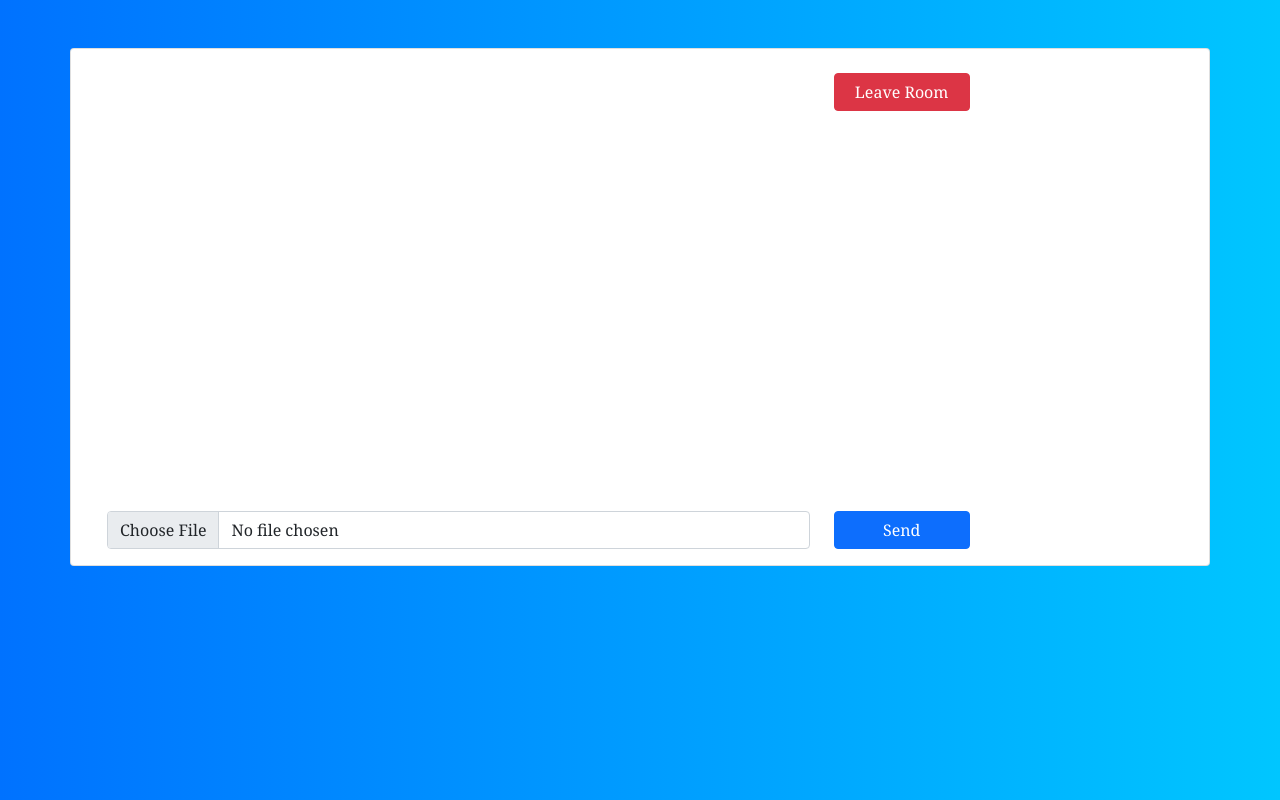
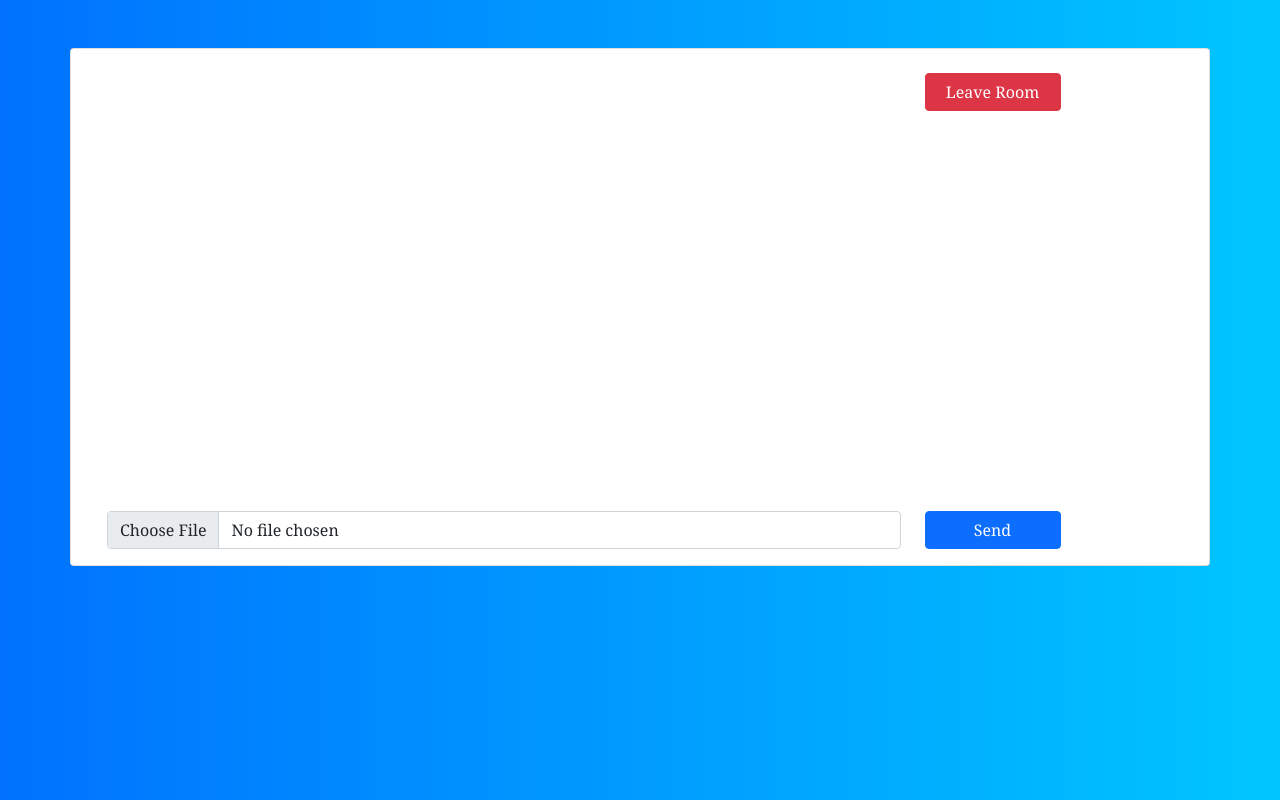
Before and after one commit to hariprasad1003/memeio, a Flask app: page /room in a window 1280 px wide. Run offline with Flask 2, Linux system fonts and the light colour scheme; the visitor is signed in with stand-in values (Sample User, id 1); parts of the project's set-up code (start-up, migrations or seed data) failed here and were passed over; some libraries are stand-ins or nearby versions.

Commit message:
made adjustment in layout

```diff
--- a/app.py
+++ b/app.py
@@ -326,4 +326,4 @@ def leave(data):
     emit('status', result_dict )
 
 if __name__ == '__main__':
-    socketio.run(app, debug=True)
+    socketio.run(app, host="0.0.0.0", debug=True)
--- a/templates/admin.html
+++ b/templates/admin.html
@@ -1,6 +1,11 @@
 {% extends "base.html" %}
 
 {% block content %}
+
+    <style>
+
+
+    </style>
 
         <div class="container mt-5">
 
@@ -14,11 +19,11 @@
 
                             <div class="row justify-content-between">
 
-                                <div class="col-4" id="room_name">
+                                <div class="col-6" id="room_name">
 
                                 </div>
 
-                                <div class="col-4" style="margin-left: -60px;">
+                                <div class="col-3">
 
                                     <a style="width: 8.5rem;" class="btn btn-danger" onclick=leave_room()>Leave Room</a>
 
@@ -36,13 +41,13 @@
 
                                 <div class="row">
 
-                                    <div class="col-8">
+                                    <div class="col-9">
 
                                         <input type="file" id="files" class="form-control" accept="image/*" aria-describedby="message_submit" aria-label="Upload"/>
 
                                     </div>
 
-                                    <div class="col-4">
+                                    <div class="col-3">
 
                                         <button id="message_submit" style="width: 8.5rem;" type="submit" class="btn btn-primary">Send</button>
 
```
Also changed, not shown: templates/user.html (+20 -3 lines).
